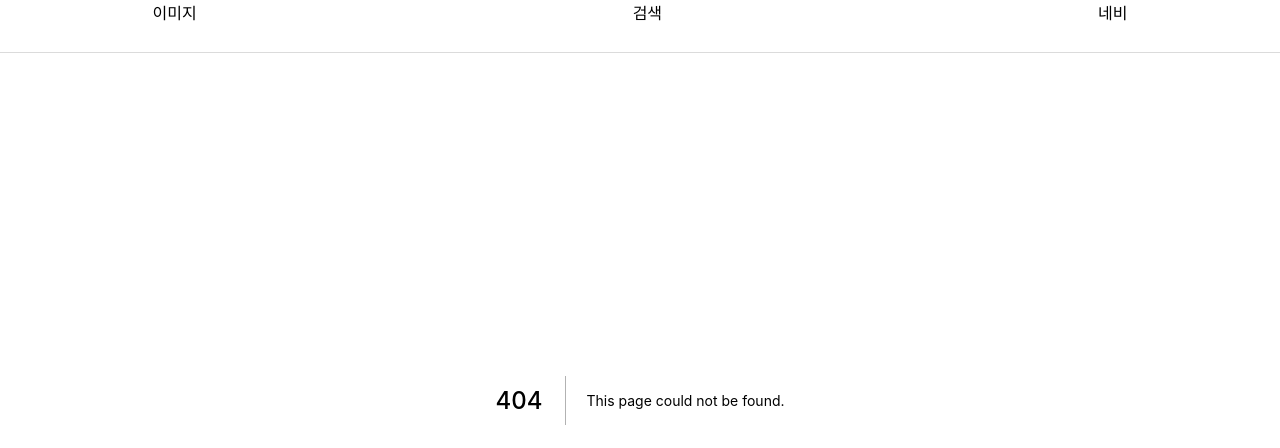
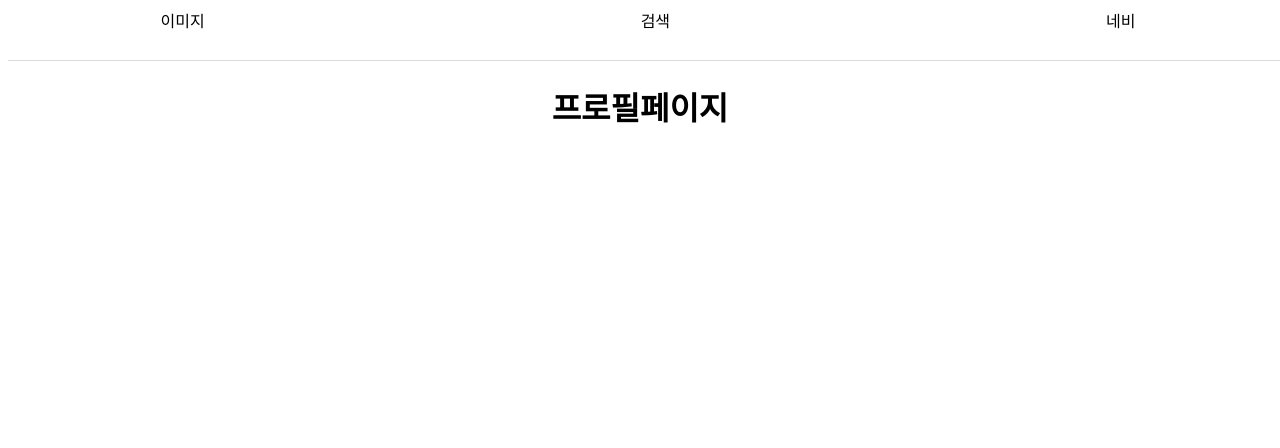
Before and after one commit to glory4god/insta-clone-test, a Next.js app: page /1 in a window 1280 px wide. Before the commit this address had no page. Shown: the top 448 px of the page. Built offline with nearby package versions, Linux system fonts and the light colour scheme.

Commit message:
feat : add profiles pages

```diff
--- /dev/null
+++ b/pages/[profiles].tsx
@@ -0,0 +1,12 @@
+import React from 'react';
+import Container from '../components/ui/Container';
+
+const UserProfile = () => {
+  return (
+    <Container>
+      <h1>프로필페이지</h1>
+    </Container>
+  );
+};
+
+export default UserProfile;
```
